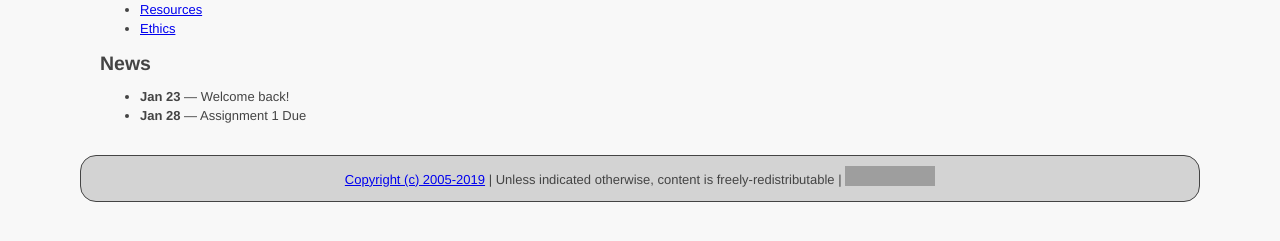
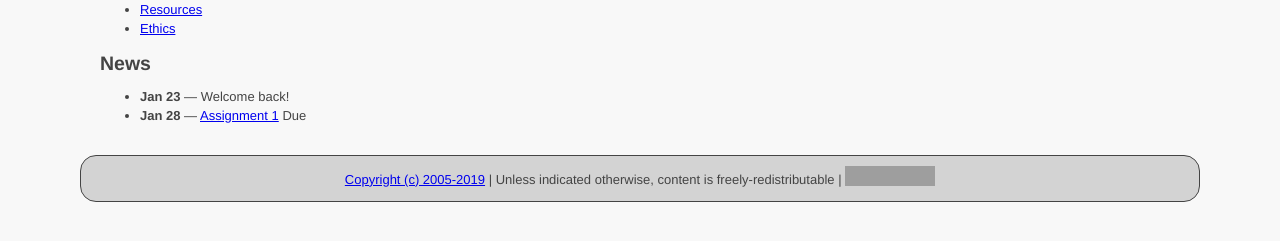
Before and after one commit to ycpcs/cs497-spring2019, a Jekyll site: the page built from index.md, in a window 1280 px wide. Shown: the part 354-595 px from the top of the page. Built offline with Jekyll 4.4.1, drawn with Linux system fonts in a browser that asks for light colours; part of the change alters nothing that is shown; grey boxes are pictures that could not be loaded.

```diff
--- a/index.md
+++ b/index.md
@@ -29,4 +29,4 @@ All information related to the course will be posted here.
 ## News
 
 * **Jan 23** &mdash; Welcome back!
-* **Jan 28** &mdash; Assignment 1 Due
+* **Jan 28** &mdash; [Assignment 1](assign/assign01.html) Due
```
